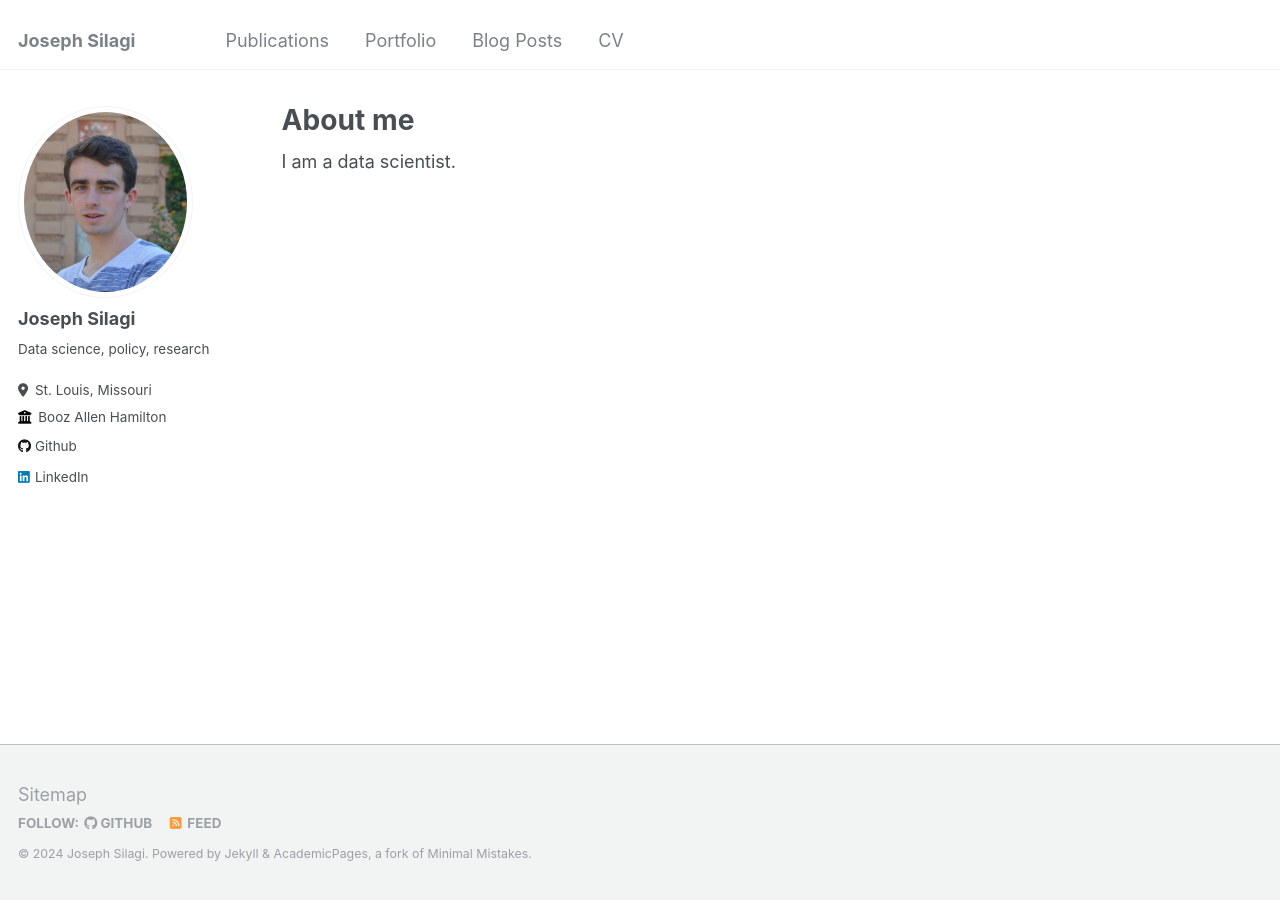
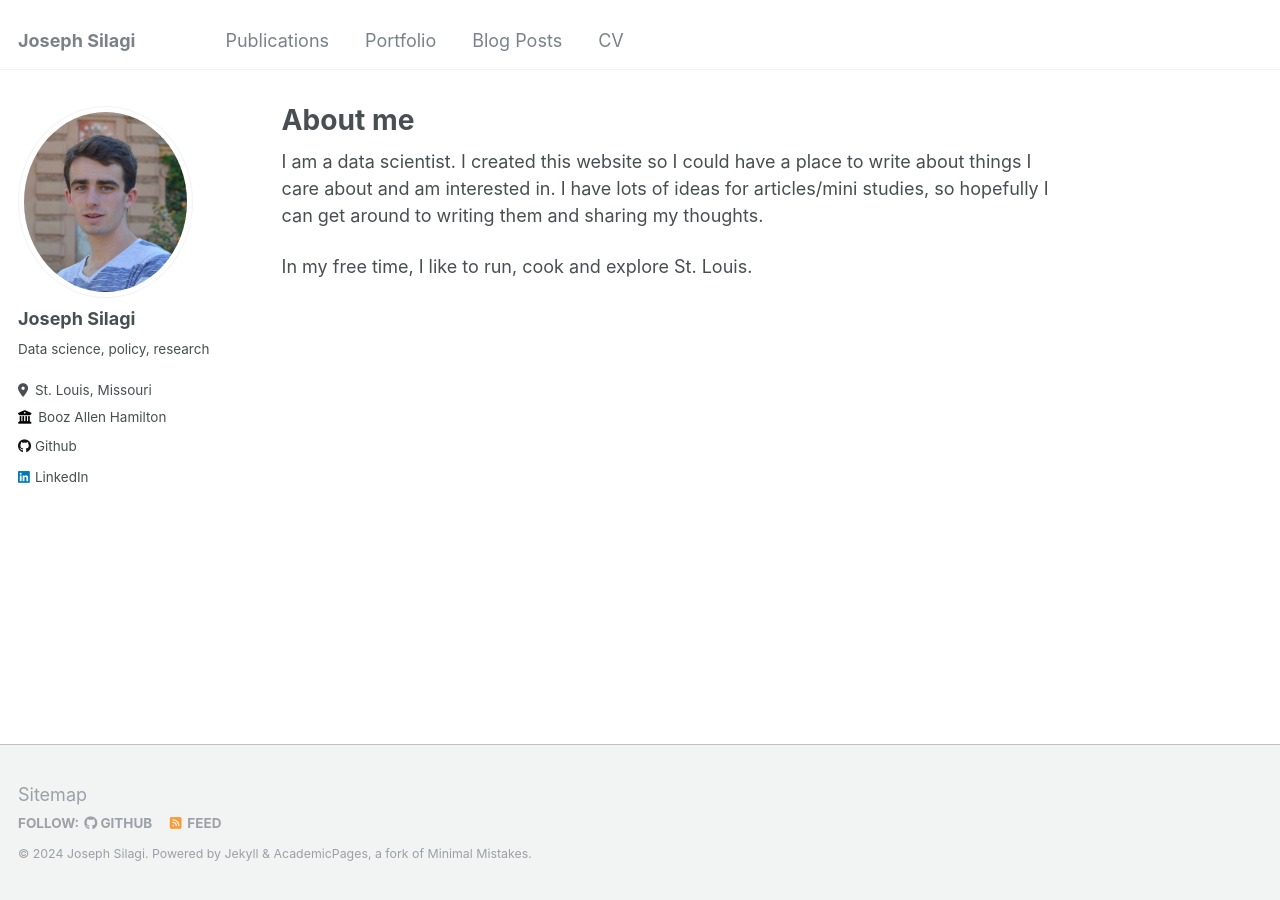
Before and after one commit to jsilagi/jsilagi.github.io, a Jekyll site: the page built from _pages/about.md, in a window 1280 px wide. Built offline with Jekyll 4.4.1, drawn with Linux system fonts in a browser that asks for light colours.

Commit message:
Update about.md

```diff
--- a/_pages/about.md
+++ b/_pages/about.md
@@ -7,4 +7,6 @@ redirect_from:
   - /about.html
 ---
 
-I am a data scientist.
+I am a data scientist. I created this website so I could have a place to write about things I care about and am interested in. I have lots of ideas for articles/mini studies, so hopefully I can get around to writing them and sharing my thoughts.
+
+In my free time, I like to run, cook and explore St. Louis.
```
